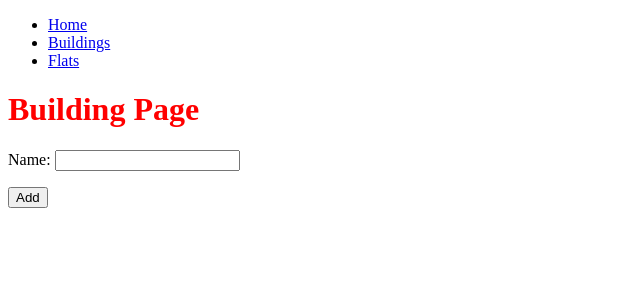
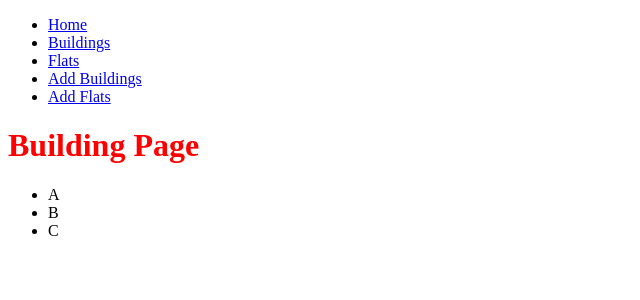
Before and after one commit to nileshjawarkar/LearnDjango, a Django app: page /app01/blds/ in a window 1280 px wide. Shown: the top 300 px of the page, without its empty margins (0-640 px from the left). Run offline with Django 3.2, Linux system fonts and the light colour scheme; data comes from the database, SQL or seed files in the repository; both versions use the stored data as it was after the commit.

Commit message:
Example for using models form and template urls, version 3

```diff
--- a/django_prj03/app01/templates/base.html
+++ b/django_prj03/app01/templates/base.html
@@ -12,6 +12,8 @@
         <li><a href="{% url 'app01:index' %}">Home</a></li>
         <li><a href="{% url 'app01:blds' %}">Buildings</a></li>
         <li><a href="{% url 'app01:flats' %}">Flats</a></li>
+        <li><a href="{% url 'app01:addblds' %}">Add Buildings</a></li>
+        <li><a href="{% url 'app01:addflats' %}">Add Flats</a></li>
     </ul>
     {% block body_block %}
     {% endblock %}
--- a/django_prj03/app01/templates/blds.html
+++ b/django_prj03/app01/templates/blds.html
@@ -1,11 +1,13 @@
 {% extends 'base.html' %}
 {% block body_block %}
 <h1>Building Page</h1>
-{% if form %}
-<form method="post">
-    {{form.as_p}}
-    {% csrf_token %}
-    <input type="submit" value="Add">
-</form>
+{% if blds %}
+    <ul>
+    {% for bld in blds %}
+        <li>
+            {{ bld }}
+        </li>
+    {% endfor %}
+    </ul>
 {% endif %}
 {% endblock %}
--- a/django_prj03/app01/urls.py
+++ b/django_prj03/app01/urls.py
@@ -5,6 +5,8 @@ app_name = 'app01'
 
 urlpatterns = [
     path('', app01_views.index, name="index" ),
-    path('blds/', app01_views.list_blds, name="blds" ),
-    path('flats/', app01_views.list_flats, name="flats" ),
+    path('blds/', app01_views.blds, name="blds" ),
+    path('flats/', app01_views.flats, name="flats" ),
+    path('addblds/', app01_views.add_blds, name="addblds" ),
+    path('addflats/', app01_views.add_flats, name="addflats" ),
 ]
--- a/django_prj03/app01/views.py
+++ b/django_prj03/app01/views.py
@@ -1,12 +1,21 @@
 from django.shortcuts import render
 from django.http import request
 from django import forms
+from app01.models import Building, Flat
 from app01.forms import BuildingForm, FlatForm
 
 def index( request ) :
     return render( request, "index.html")
 
-def list_blds( request ) :
+def blds( request ) :
+    all_blds = Building.objects.all()
+    return render( request, "blds.html", {"blds" : all_blds })
+
+def flats( request ) :
+    all_flats = Flat.objects.all()
+    return render( request, "flats.html", {"flats" : all_flats })
+
+def add_blds( request ) :
     bld_form = None
     isPost = (request.method == "POST")
     add_successful = False
@@ -20,9 +29,9 @@ def list_blds( request ) :
 
     if not isPost or add_successful :
         bld_form = BuildingForm()
-    return render( request, "blds.html", {"form" : bld_form })
+    return render( request, "addblds.html", {"form" : bld_form })
 
-def list_flats( request ) :
+def add_flats( request ) :
     isPost = (request.method == "POST")
     add_successful = False
     if isPost :
@@ -35,4 +44,4 @@ def list_flats( request ) :
 
     if not isPost or add_successful :
         flats_form = FlatForm()
-    return render( request, "flats.html", {"form" : flats_form })
+    return render( request, "addflats.html", {"form" : flats_form })
```
Also changed, not shown: django_prj03/app01/templates/addblds.html (added, +11 -0 lines), django_prj03/app01/templates/addflats.html (added, +11 -0 lines), django_prj03/app01/templates/flats.html (+8 -6 lines), django_prj03/db.sqlite3.
